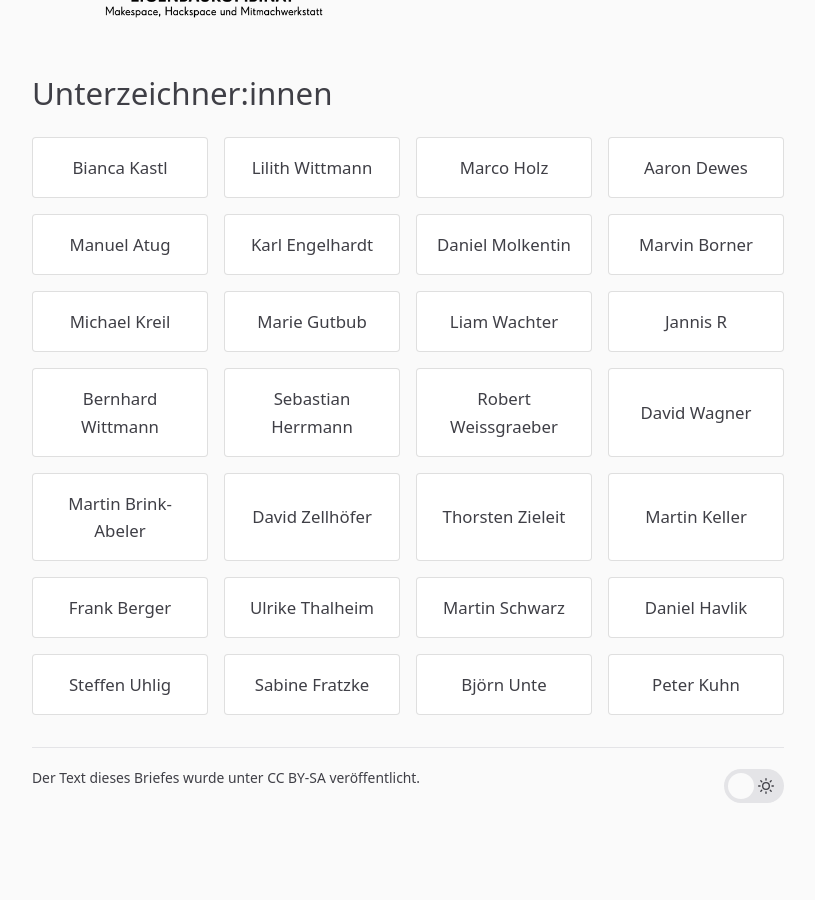
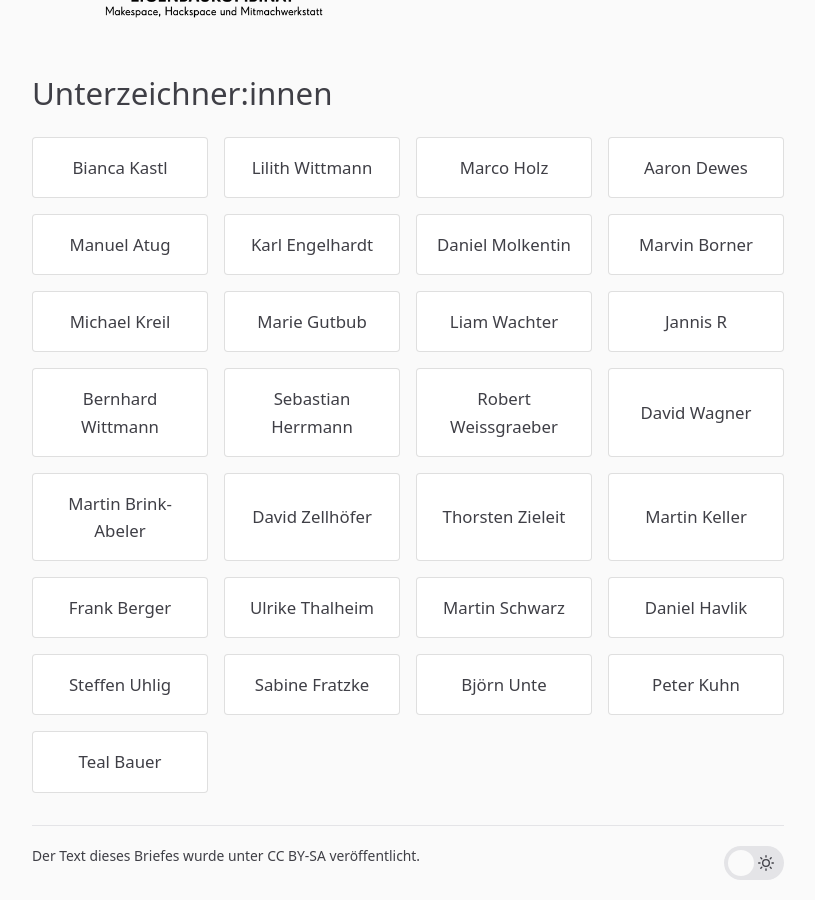
Before and after one commit to itrich/vsh-bleibt, a Jekyll site: the page built from OFFENERBRIEF.md, in a window 1280 px wide and 900 px high, scrolled down 4401 px. Shown: the whole window, without its empty margins (232-1047 px from the left). Built offline with Jekyll 4.4.1, drawn with Linux system fonts in a browser that asks for light colours; before the commit the page ends 5224 px from its top, so only the background shows below that.

Commit message:
Update signees.yml

```diff
--- a/_data/signees.yml
+++ b/_data/signees.yml
@@ -26,3 +26,4 @@
 - name: Sabine Fratzke
 - name: Björn Unte
 - name: Peter Kuhn
+- name: Teal Bauer
```
